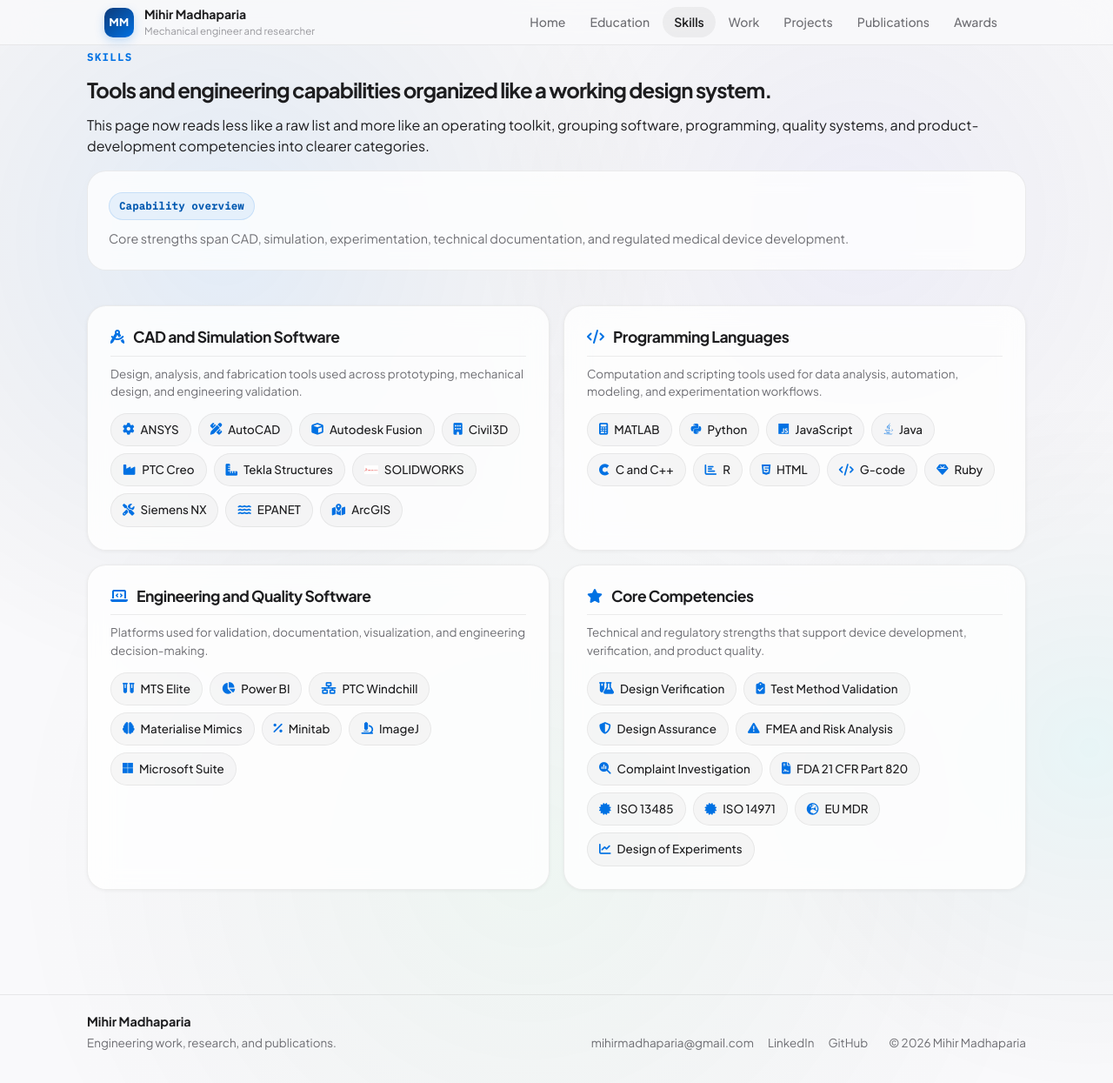
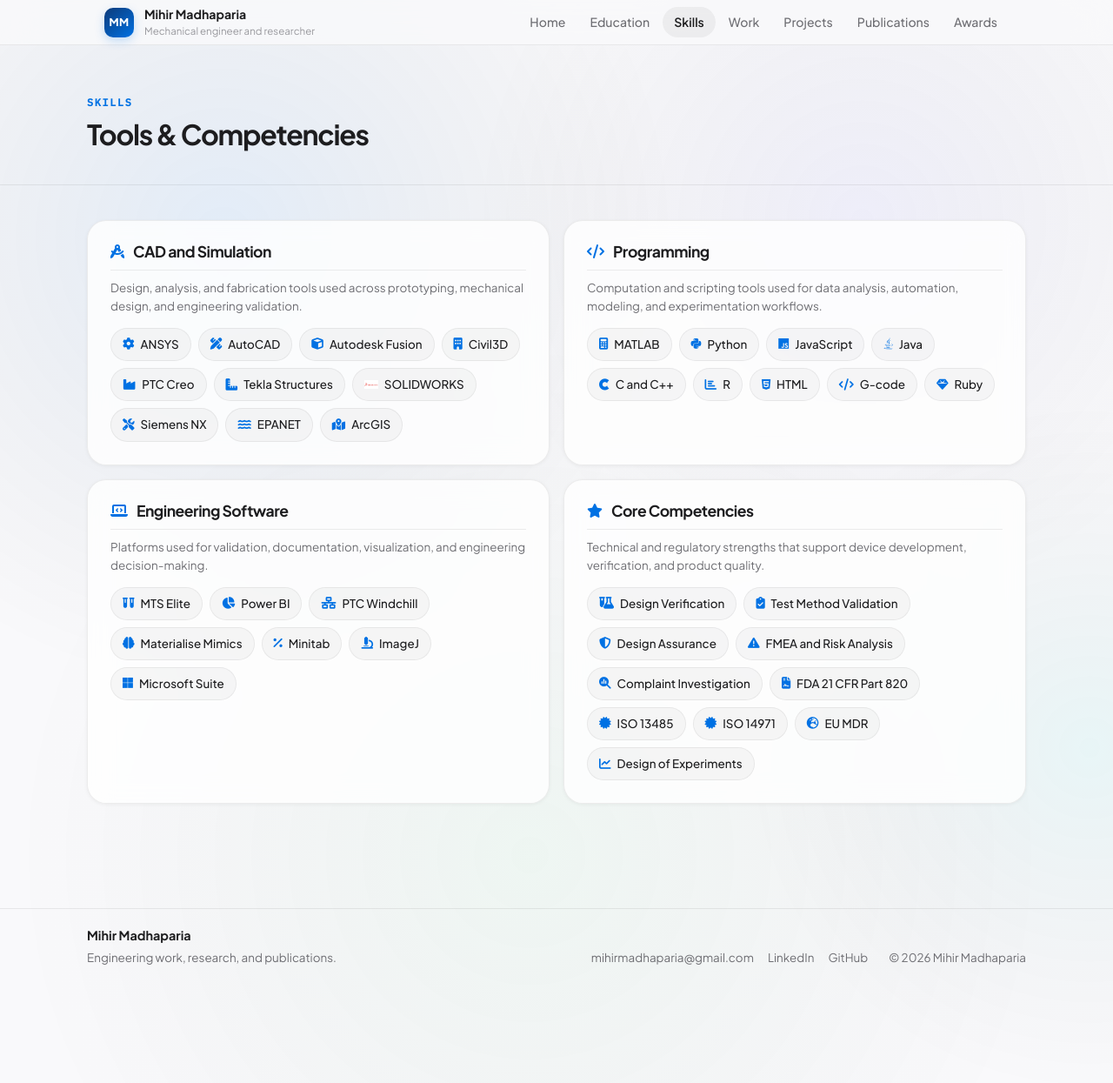
Before and after one commit to mihirmadhaparia/mihirmadhaparia.github.io, a Jekyll site: the page built from skills.html, in a window 1280 px wide and 1245 px high. Shown: the whole window at 87% size. Built offline with Jekyll 4.4.1, drawn with Linux system fonts in a browser that asks for light colours.

Commit message:
Refactor skills section layout and headings

```diff
--- a/skills.html
+++ b/skills.html
@@ -4,27 +4,19 @@
 permalink: /skills/
 ---
 
-<section class="page-hero">
-    <div class="page-shell page-hero__shell">
-        <div class="page-hero__copy reveal">
-            <p class="eyebrow">Skills</p>
-            <h1>Tools and engineering capabilities organized like a working design system.</h1>
-            <p>This page now reads less like a raw list and more like an operating toolkit, grouping software, programming, quality systems, and product-development competencies into clearer categories.</p>
-        </div>
-
-        <div class="page-hero__panel reveal">
-            <span class="pill pill--ghost">Capability overview</span>
-            <p>Core strengths span CAD, simulation, experimentation, technical documentation, and regulated medical device development.</p>
-        </div>
+<div class="page-intro">
+    <div class="page-shell">
+        <p class="eyebrow">Skills</p>
+        <h1>Tools &amp; Competencies</h1>
     </div>
-</section>
+</div>
 
 <section class="section-block">
     <div class="page-shell skill-grid">
         <article class="skill-section reveal">
             <div class="skill-section__heading">
                 <i class="fa-solid fa-drafting-compass"></i>
-                <h2>CAD and Simulation Software</h2>
+                <h2>CAD and Simulation</h2>
             </div>
             <p class="support-copy">Design, analysis, and fabrication tools used across prototyping, mechanical design, and engineering validation.</p>
             <div class="skill-pill-list">
@@ -34,7 +26,7 @@
                 <span class="skill-pill"><i class="fa-solid fa-building"></i>Civil3D</span>
                 <span class="skill-pill"><i class="fa-solid fa-industry"></i>PTC Creo</span>
                 <span class="skill-pill"><i class="fa-solid fa-ruler-combined"></i>Tekla Structures</span>
-                <span class="skill-pill"><img src="{{ '/assets/images/solidworks.jpg' | relative_url }}" alt="SOLIDWORKS logo">SOLIDWORKS</span>
+                <span class="skill-pill"><img src="{{ '/assets/images/solidworks.jpg' | relative_url }}" alt="SOLIDWORKS">SOLIDWORKS</span>
                 <span class="skill-pill"><i class="fa-solid fa-tools"></i>Siemens NX</span>
                 <span class="skill-pill"><i class="fa-solid fa-water"></i>EPANET</span>
                 <span class="skill-pill"><i class="fa-solid fa-map-location-dot"></i>ArcGIS</span>
@@ -44,7 +36,7 @@
         <article class="skill-section reveal">
             <div class="skill-section__heading">
                 <i class="fa-solid fa-code"></i>
-                <h2>Programming Languages</h2>
+                <h2>Programming</h2>
             </div>
             <p class="support-copy">Computation and scripting tools used for data analysis, automation, modeling, and experimentation workflows.</p>
             <div class="skill-pill-list">
@@ -63,7 +55,7 @@
         <article class="skill-section reveal">
             <div class="skill-section__heading">
                 <i class="fa-solid fa-laptop-code"></i>
-                <h2>Engineering and Quality Software</h2>
+                <h2>Engineering Software</h2>
             </div>
             <p class="support-copy">Platforms used for validation, documentation, visualization, and engineering decision-making.</p>
             <div class="skill-pill-list">
```
